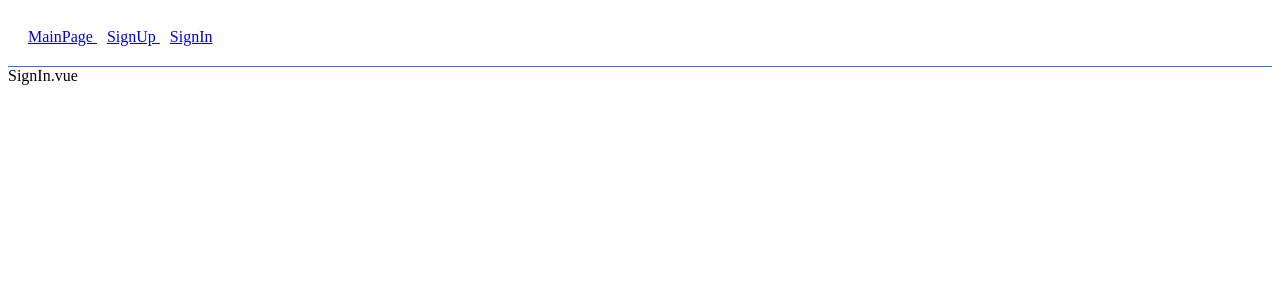
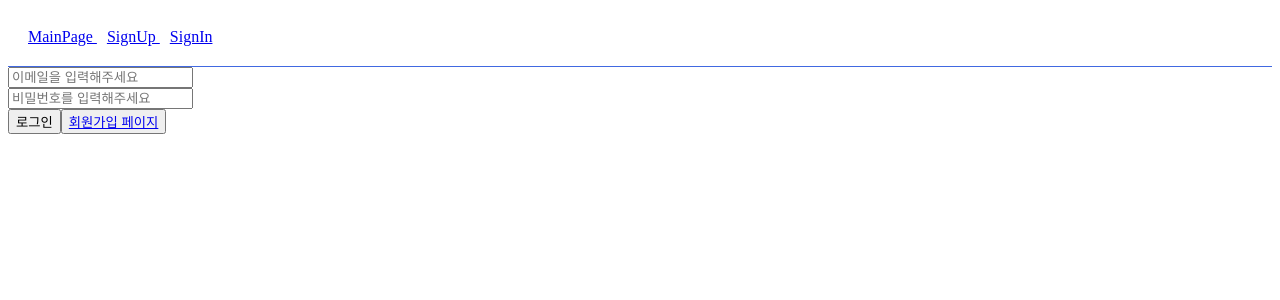
Before and after one commit to hyeonahc/vue-exercise, a Vue app in the folder tumbler-shop/01-tumbler-shop/: page /signin in a window 1280 px wide. Shown: the top 300 px of the page. Built offline with nearby package versions, Linux system fonts and the light colour scheme.

Commit message:
[01-tumbler-shop] feat: Create sign in feature

```diff
--- a/tumbler-shop/01-tumbler-shop/src/store/user.js
+++ b/tumbler-shop/01-tumbler-shop/src/store/user.js
@@ -12,10 +12,11 @@ export default {
       Object.keys(payload).forEach(key => {
         state[key] = payload[key]
       })
-      console.log('this.state: ', this.state)
+      console.log('this.state.user.user: ', this.state.user.user, 'this.state.user.isLogIn: ', this.state.user.isLogIn)
     }
   },
   actions: {
+    // 1. 회원가입
     async signUp({ commit }, payload = {}) {
       try {
         console.log('payload: ', payload)
@@ -41,6 +42,31 @@ export default {
       } catch (err) {
         alert(err)
       }
+    },
+    // 2. 로그인
+    async signIn({ commit }, payload = {} ) {
+      try {
+        const { user, accessToken } = await publicRequest({
+          url: 'auth/login',
+          method: 'POST',
+          body: {
+            ...payload
+          }
+        })
+        // user와 accessToekn 값을 받아왔다는 것은 로그인이 된 상태를 의미한다
+        if(user && accessToken) {
+          console.log('user: ', user)
+          console.log('accessToken: ', accessToken)
+          window.localStorage.setItem('token', accessToken)
+          // 로그인한 새로운 user 정보를 저장, isLogin: true로 설정
+          commit('updateState', {
+            user,
+            isLogIn: true
+          })
+        }
+      } catch(err) {
+        alert(err)
+      }
     }
   }
 }
--- a/tumbler-shop/01-tumbler-shop/src/views/SignIn.vue
+++ b/tumbler-shop/01-tumbler-shop/src/views/SignIn.vue
@@ -1,3 +1,68 @@
 <template>
-  SignIn.vue
+  <div>
+    <input
+      v-model="email"
+      type="text"
+      placeholder="이메일을 입력해주세요" />
+  </div>
+  <div>
+    <input
+      v-model="password"
+      type="text"
+      placeholder="비밀번호를 입력해주세요"
+      @keydown.enter="signIn" />
+  </div>
+  <button @click="signIn">
+    로그인
+  </button>
+  <button>
+    <RouterLink to="/signup">
+      회원가입 페이지
+    </RouterLink>
+  </button>
 </template>
+
+<script>
+import { mapState, mapActions } from 'vuex'
+
+export default {
+  data() {
+    return {
+      email: '',
+      password: ''
+    }
+  },
+  computed: {
+    ...mapState('user', [
+      'user',
+      'isLogIn'
+    ])
+  },
+  methods: {
+    ...mapActions('user', {
+      useSignIn: 'signIn'
+    }),
+    async signIn() {
+      if(!this.email.trim()) {
+        alert('이메일을 입력해주세요')
+        return
+      } else if(!this.password.trim()) {
+        alert('비밀번호를 입력해주세요')
+        return
+      }
+      await this.useSignIn({
+        email: this.email,
+        password: this.password
+      })
+      this.email = ''
+      this.password = ''
+      // 로그인을 성공하면 홈페이지로 돌아간다
+      if(this.isLogIn) {
+        this.$router.push({
+          name: 'mainpage'
+        })
+      }
+    }
+  }
+}
+</script>
```
